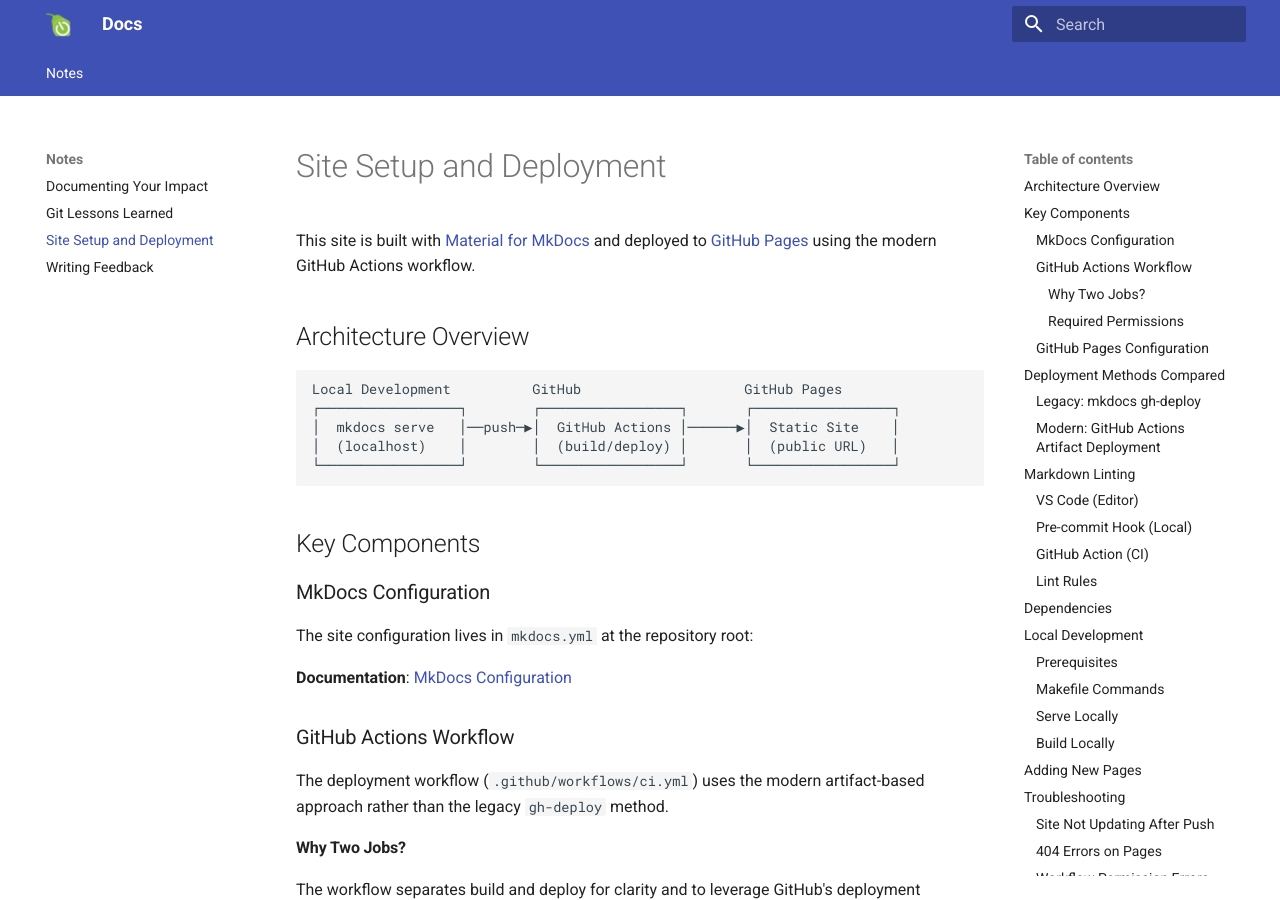
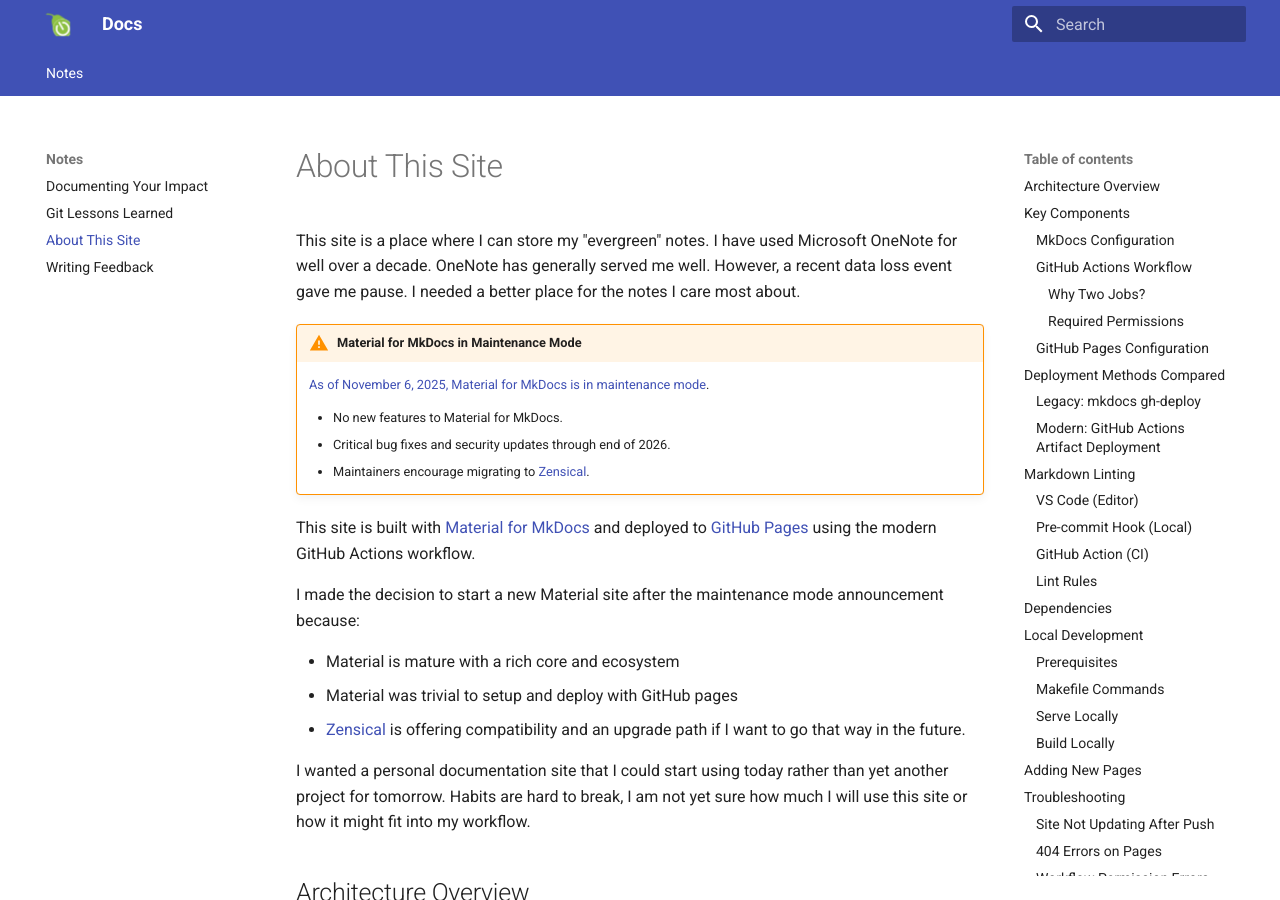
Before and after one commit to paretech/docs, an MkDocs documentation site: the page built from docs/notes/site-setup.md, in a window 1280 px wide and 900 px high. Built offline with MkDocs 1.6.1 and Material for MkDocs 9.7.7, drawn with Linux system fonts in a browser that asks for light colours.

Commit message:
Revise site intro

```diff
--- a/docs/notes/site-setup.md
+++ b/docs/notes/site-setup.md
@@ -1,6 +1,23 @@
-# Site Setup and Deployment
+# About This Site
+
+This site is a place where I can store my "evergreen" notes. I have used Microsoft OneNote for well over a decade. OneNote has generally served me well. However, a recent data loss event gave me pause. I needed a better place for the notes I care most about.
+
+!!! warning "Material for MkDocs in Maintenance Mode"
+    [As of November 6, 2025, Material for MkDocs is in maintenance mode](https://github.com/squidfunk/mkdocs-material/issues/8523).
+
+    - No new features to Material for MkDocs.
+    - Critical bug fixes and security updates through end of 2026.
+    - Maintainers encourage migrating to [Zensical](https://zensical.org/).
 
 This site is built with [Material for MkDocs](https://squidfunk.github.io/mkdocs-material/) and deployed to [GitHub Pages](https://pages.github.com/) using the modern GitHub Actions workflow.
+
+I made the decision to start a new Material site after the maintenance mode announcement because:
+
+- Material is mature with a rich core and ecosystem
+- Material was trivial to setup and deploy with GitHub pages
+- [Zensical](https://zensical.org) is offering compatibility and an upgrade path if I want to go that way in the future.
+
+I wanted a personal documentation site that I could start using today rather than yet another project for tomorrow. Habits are hard to break, I am not yet sure how much I will use this site or how it might fit into my workflow.
 
 ## Architecture Overview
 
```
